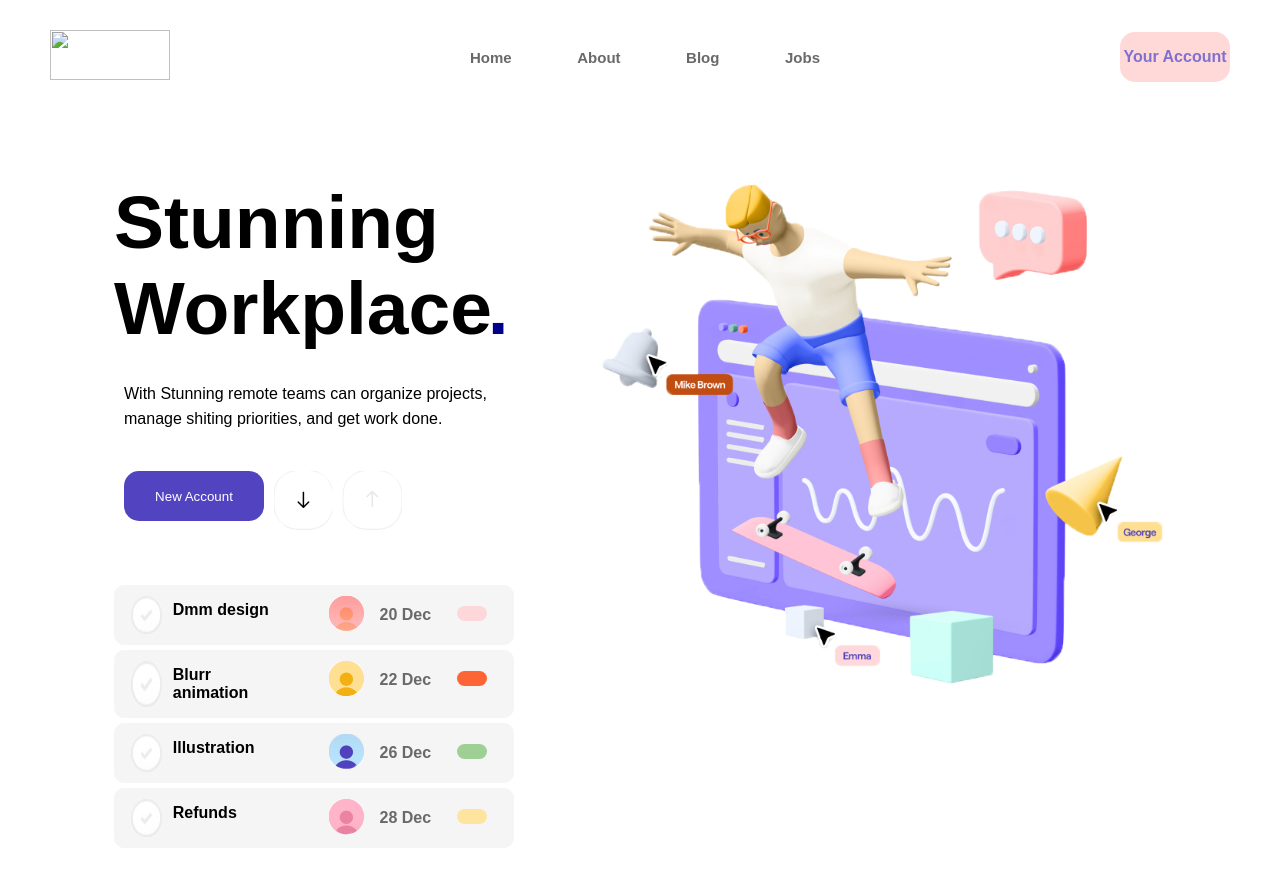
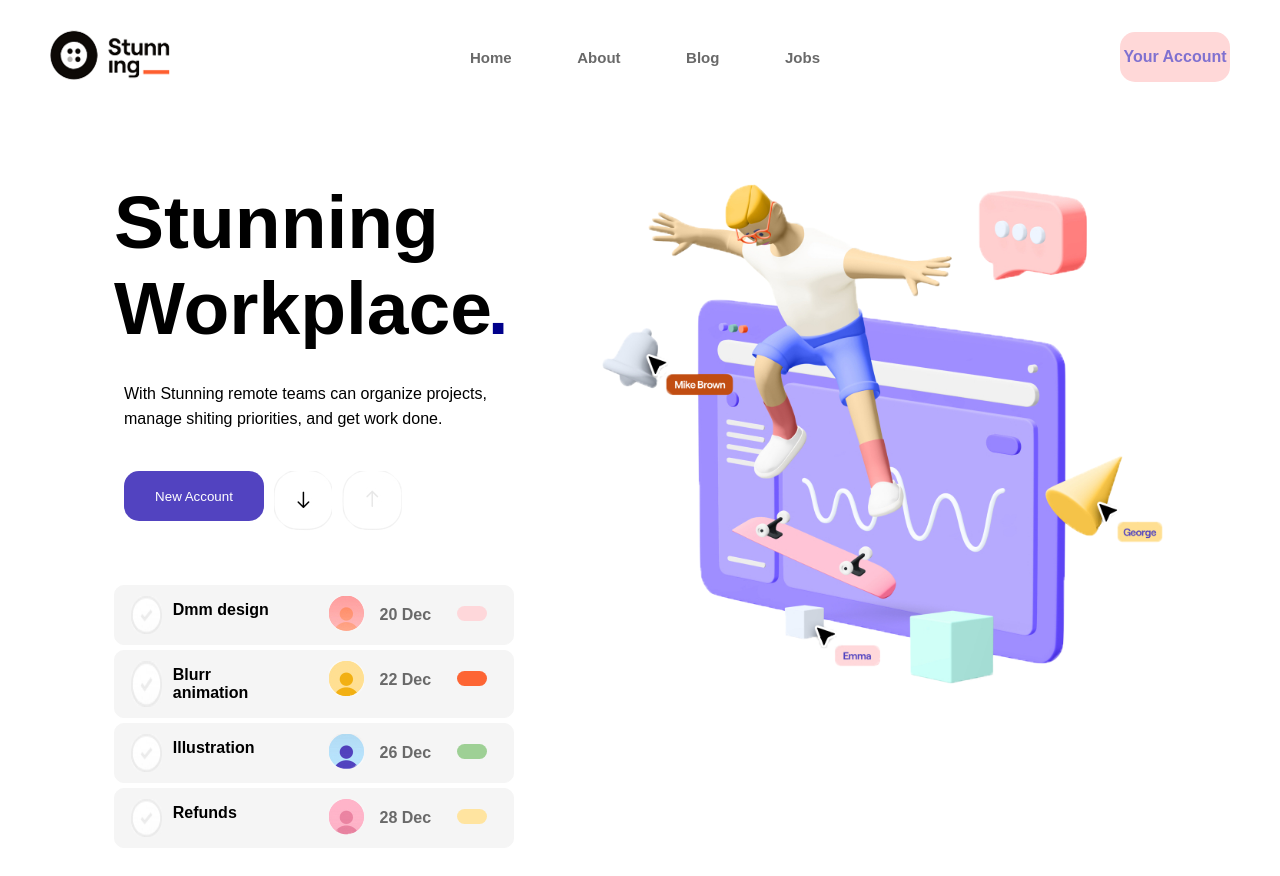
Before and after one commit to ajithkumar35/Stunningpage, a plain HTML site: page index.html in a window 1280 px wide. Drawn offline with Linux system fonts and the light colour scheme; files whose address does not match are found by name.

Commit message:
Update index.html

```diff
--- a/index.html
+++ b/index.html
@@ -11,7 +11,7 @@
 <body>
     <header id="header" class="header">
         <div id="div0" class="div0">
-            <img src="./kamalll" id="img1">
+            <img src="D:\edyoda project 3 stunning landing page\stunning-logo.png" id="img1">
         </div>
         <div id="ol1" class="ol1">
             <ul>
```
